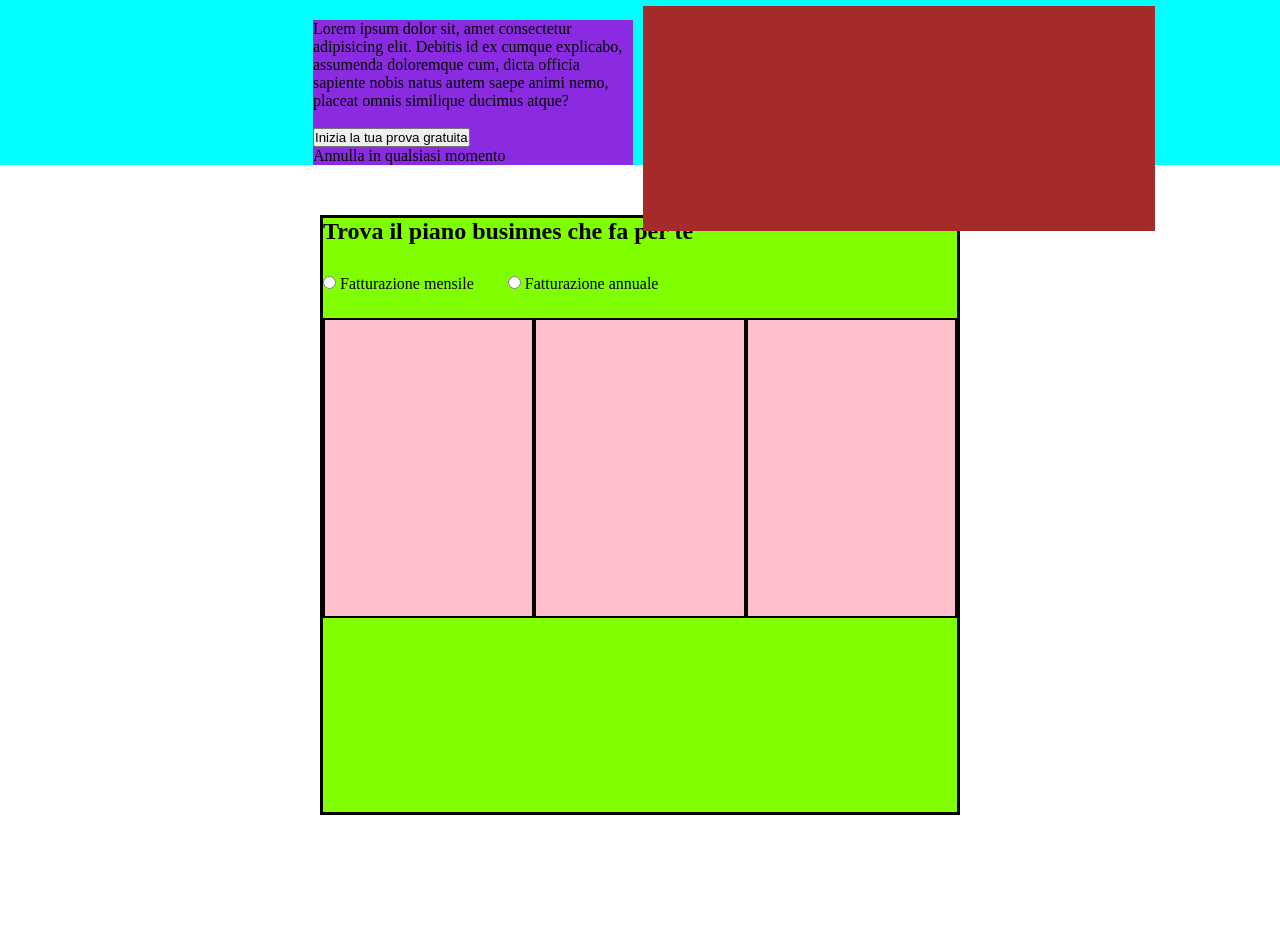
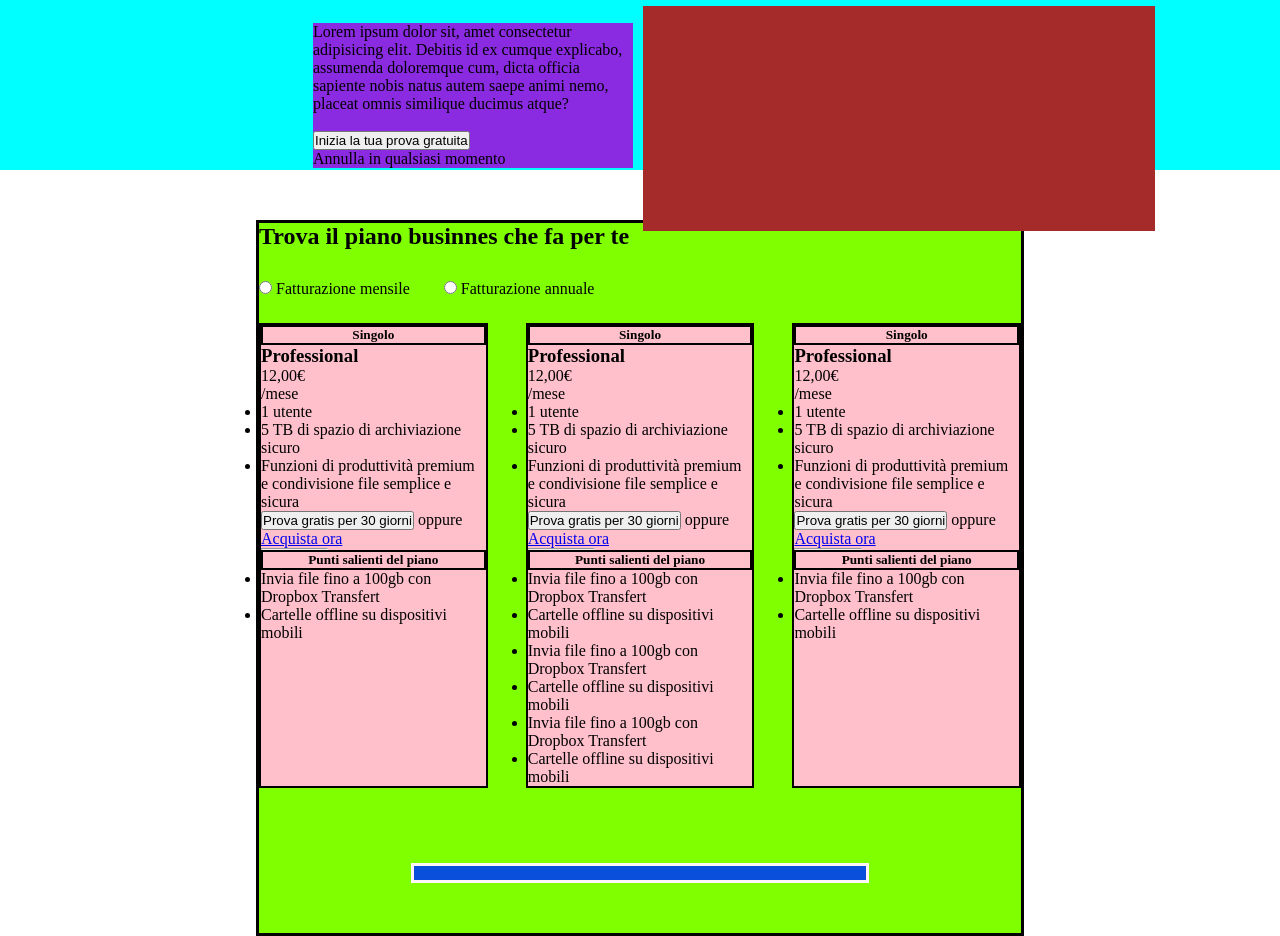
Before and after one commit to alessandrofogliada/htmlcss-dropbox, a plain HTML site: page index.html in a window 1280 px wide. Shown: the part 246-1182 px from the top of the page. Before the commit the page ends 1061 px from the top, so only its background shows below. Drawn offline with Linux system fonts and the light colour scheme.

Commit message:
Sviluppo ulteriore delle colonne

```diff
--- a/index.html
+++ b/index.html
@@ -33,12 +33,11 @@
 
     <main>
         <div class="sfondo">
-            <div>
                 <h1>
                     Tutto ciò che ti serve per il lavoro , in un unico posto
                 </h1>
             </div>
-
+            <div class="sfondo">
                 <div class="contain25">
                     <p>
                         Lorem ipsum dolor sit, amet consectetur adipisicing elit. Debitis id ex cumque explicabo, assumenda doloremque cum, dicta officia sapiente nobis natus autem saepe animi nemo, placeat omnis similique ducimus atque?
@@ -54,7 +53,7 @@
                 <div class="picturesabsolute">
                 <img src="" alt="">
                 </div>
-        </div>
+            </div>
 
         <div class="pianidropbox">
 
@@ -70,19 +69,112 @@
                     Fatturazione annuale
                  </span>
 
+                 <!-- CONTENITORE COLONNE  -->
+
             <div class="offer">
+
+                <!-- PRIMA COLONNA -->
 
                 <div class="colonna">
 
+                    <h5>Singolo</h5>
+
+                    <h3>Professional</h3>
+
+                    <span>12,00€</span> <br>
+
+                    <span>/mese</span>
+
+                    <ul>
+                        <li> 1 utente</li>
+                        <li>5 TB di spazio di archiviazione sicuro</li>
+                        <li>Funzioni di produttività premium e condivisione file semplice e sicura</li>
+                    </ul>
+
+                    <button>Prova gratis per 30 giorni</button>
+
+                    <span>oppure <a href="#">Acquista ora</a></span>
+
+                    <hr>
+
+                    <h5>Punti salienti del piano</h5>
+                    <ul>
+                        <li>Invia file fino a 100gb con Dropbox Transfert</li>
+                        <li>Cartelle offline su dispositivi mobili</li>
+                    </ul>
                 </div>
+
+                <!-- SECONDA COLONNA -->
 
                 <div class="colonna">
 
+                    <h5>Singolo</h5>
+
+                    <h3>Professional</h3>
+
+                    <span>12,00€</span> <br>
+
+                    <span>/mese</span>
+
+                    <ul>
+                        <li> 1 utente</li>
+                        <li>5 TB di spazio di archiviazione sicuro</li>
+                        <li>Funzioni di produttività premium e condivisione file semplice e sicura</li>
+                    </ul>
+
+                    <button>Prova gratis per 30 giorni</button>
+
+                    <span>oppure <a href="#">Acquista ora</a></span>
+
+                    <hr>
+
+                    <h5>Punti salienti del piano</h5>
+                    <ul>
+                        <li>Invia file fino a 100gb con Dropbox Transfert</li>
+                        <li>Cartelle offline su dispositivi mobili</li>
+                        <li>Invia file fino a 100gb con Dropbox Transfert</li>
+                        <li>Cartelle offline su dispositivi mobili</li>
+                        <li>Invia file fino a 100gb con Dropbox Transfert</li>
+                        <li>Cartelle offline su dispositivi mobili</li>
+                    </ul>
                 </div>
+
+                <!-- TERZA COLONNA -->
 
                 <div class="colonna">
 
+                    <h5>Singolo</h5>
+
+                    <h3>Professional</h3>
+
+                    <span>12,00€</span> <br>
+
+                    <span>/mese</span>
+
+                    <ul>
+                        <li> 1 utente</li>
+                        <li>5 TB di spazio di archiviazione sicuro</li>
+                        <li>Funzioni di produttività premium e condivisione file semplice e sicura</li>
+                    </ul>
+
+                    <button>Prova gratis per 30 giorni</button>
+
+                    <span>oppure <a href="#">Acquista ora</a></span>
+
+                    <hr>
+
+                    <h5>Punti salienti del piano</h5>
+                    <ul>
+                        <li>Invia file fino a 100gb con Dropbox Transfert</li>
+                        <li>Cartelle offline su dispositivi mobili</li>
+                    </ul>
                 </div>
+
+            </div>
+
+            <!-- QUARTO QUADRANTE SOTTO LE COLONNE -->
+
+            <div class="colonnareverce">
 
             </div>
 
--- a/style.css
+++ b/style.css
@@ -46,7 +46,7 @@ main{
 }
 
 .sfondo {
-	min-height: 300px;
+	min-height: 150px;
 	width: 100%;
 	display: flex;
 	justify-content: center;
@@ -82,7 +82,7 @@ h1{
 
 .pianidropbox{
     min-height: 600px;
-	width: 50%;
+	width: 60%;
     margin: 50px auto;
     /* debug */
     background-color: chartreuse;
@@ -95,6 +95,7 @@ h2{
 
 .offer{
     display: flex;
+    justify-content: space-between;
 }
 
 .pianidropbox span{
@@ -103,9 +104,28 @@ h2{
 
 .pianidropbox .colonna{
     min-height: 300px;
-    width: calc(100%/3);
+    width: calc(90%/3);
     margin: 25px 0;
     /* debug */
     background-color: pink;
     border: black solid 2px;
 }
+
+.colonna h5{
+    /* debug */
+    border: black solid 2px;
+    text-align: center;
+}
+
+hr{
+    width: 30%;
+}
+
+.colonnareverce{
+    min-height: 20px;
+	width: 60%;
+    margin: 50px auto;
+    /* debug */
+    background-color: rgb(9, 79, 220);
+    border: rgb(255, 245, 245) solid 3px;
+}
```
